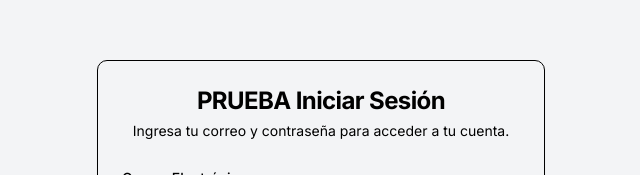
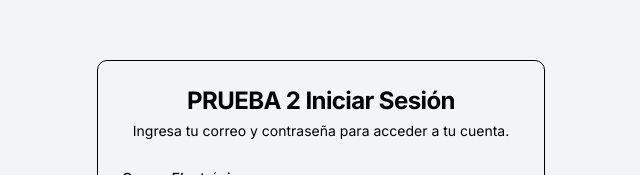
Before and after one commit to L1nkStart/cgm-system-v1, a Next.js app: page /login in a window 1280 px wide. Shown: the part 191-366 px from the top of the page, without its empty margins (319-959 px from the left). Built offline with nearby package versions, Linux system fonts and the light colour scheme; no server answers.

Commit message:
Prueba 2 de auto-deploy (La anterior no funciono ): )

```diff
--- a/app/login/page.tsx
+++ b/app/login/page.tsx
@@ -76,7 +76,7 @@ export default function LoginPage() {
     <div className="flex min-h-screen items-center justify-center bg-gray-100 dark:bg-gray-950">
       <Card className="w-full max-w-md">
         <CardHeader className="space-y-1 text-center">
-          <CardTitle className="text-2xl font-bold">PRUEBA Iniciar Sesión</CardTitle>
+          <CardTitle className="text-2xl font-bold">PRUEBA 2 Iniciar Sesión</CardTitle>
           <CardDescription>Ingresa tu correo y contraseña para acceder a tu cuenta.</CardDescription>
         </CardHeader>
         <CardContent>
```
